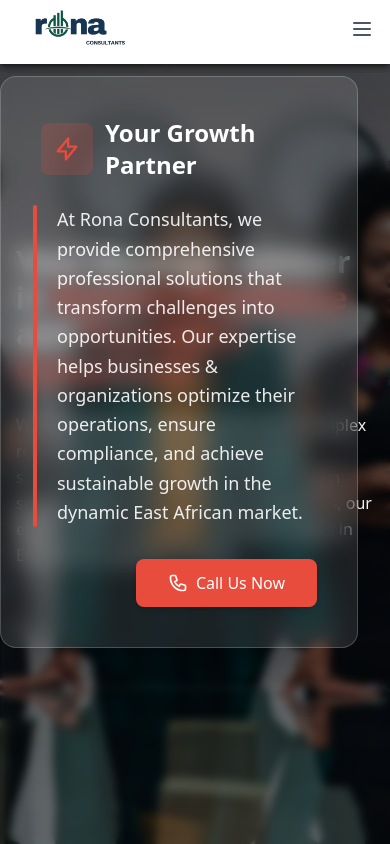
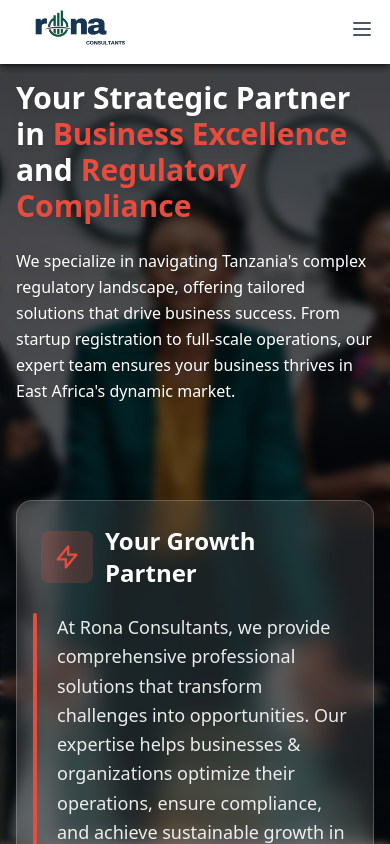
Before and after one commit to johngora21/ronaconsultants, a React (Vite) app: page / in a window 390 px wide. Shown: the top 844 px of the page. Built offline with nearby package versions, Linux system fonts and the light colour scheme.

Commit message:
fix: make hero info card responsive and mobile-friendly

```diff
--- a/src/pages/Home.tsx
+++ b/src/pages/Home.tsx
@@ -41,8 +41,10 @@ const Home = () => {
             </div>
 
             {/* Info Card */}
-            <div className="absolute bottom-8 right-8">
-              <div className="bg-white/10 backdrop-blur-md rounded-2xl p-10 border border-white/20 shadow-2xl max-w-xl">
+            <div
+              className="lg:absolute lg:bottom-8 lg:right-8 mt-8 lg:mt-0 w-full lg:w-auto"
+            >
+              <div className="bg-white/10 backdrop-blur-md rounded-2xl p-6 sm:p-8 lg:p-10 border border-white/20 shadow-2xl w-full max-w-xl mx-auto lg:mx-0">
                 <div className="flex items-center gap-3 mb-6">
                   <div className="bg-accent/20 p-3 rounded-lg">
                     <svg className="w-7 h-7 text-accent" fill="none" stroke="currentColor" viewBox="0 0 24 24">
```
